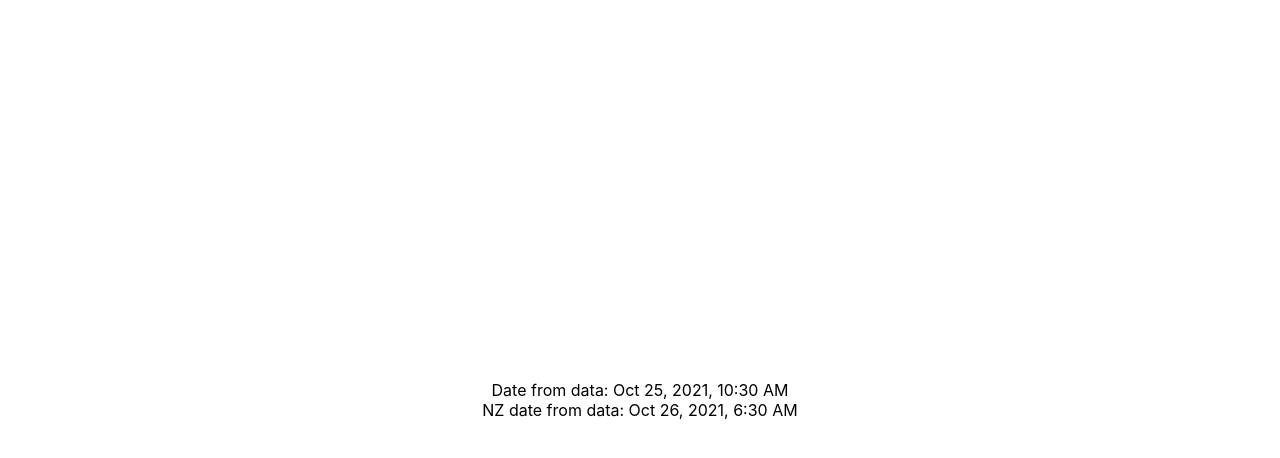
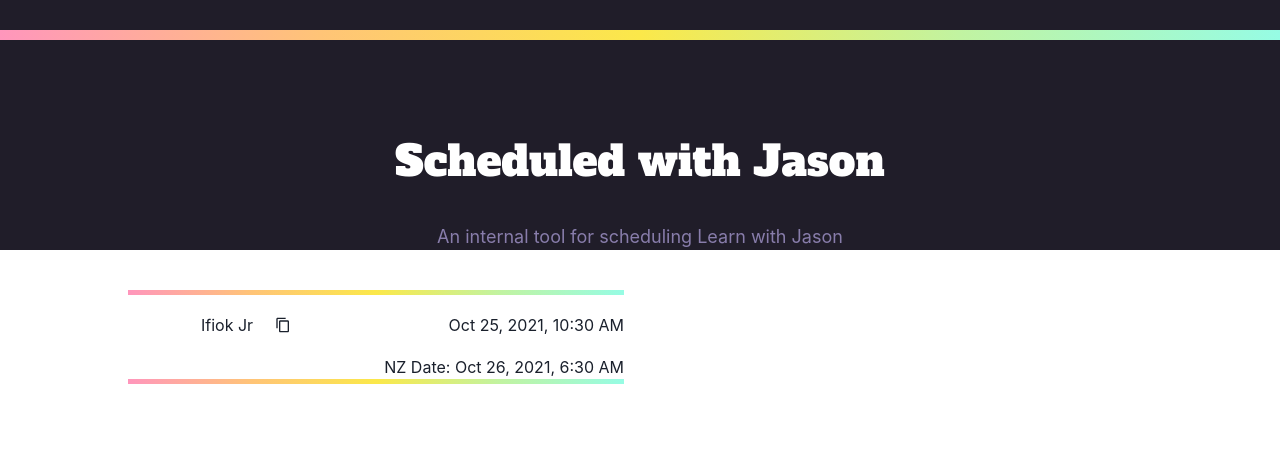
Before and after one commit to MVAodhan/schedule-with-Jason, a Next.js app: page / in a window 1280 px wide. Shown: the top 458 px of the page. Built offline with nearby package versions, Linux system fonts and the light colour scheme.

Commit message:
started the ui and made custom hook

```diff
--- /dev/null
+++ b/components/Container.js
@@ -0,0 +1,18 @@
+import { Box, Grid } from "@chakra-ui/react";
+
+import Episode from "./Episode";
+
+const Container = ({ usDate, nzDate, name }) => {
+  return (
+    <Box as="main" h="100%" w="80vw" d="flex" justifyContent="center">
+      <Grid templateColumns="repeat(2, 1fr)" gap={8} w="100%" mt="40px">
+        <Box w="100%">
+          <Episode usDate={usDate} nzDate={nzDate} name={name} />
+        </Box>
+        <Box w="100%" h="10"></Box>
+      </Grid>
+    </Box>
+  );
+};
+
+export default Container;
--- /dev/null
+++ b/components/CopyButton.js
@@ -0,0 +1,22 @@
+import React from "react";
+import { useClipboard } from "../hooks/useClipboard";
+
+import { IconButton } from "@chakra-ui/react";
+import { CopyIcon } from "@chakra-ui/icons";
+
+const CopyButton = ({ textToCopy }) => {
+  const { isCopied, handleCopy } = useClipboard();
+
+  return (
+    <>
+      <IconButton
+        aria-label="Copy episode guest name"
+        icon={<CopyIcon />}
+        bg="transparent"
+        onClick={() => handleCopy(textToCopy)}
+      />
+    </>
+  );
+};
+
+export default CopyButton;
--- /dev/null
+++ b/components/Episode.js
@@ -0,0 +1,68 @@
+import { useState, useRef } from "react";
+import { Box, Text, IconButton } from "@chakra-ui/react";
+import { CopyIcon } from "@chakra-ui/icons";
+
+import { useClipboard } from "../hooks/useClipboard";
+
+import CopyButton from "./CopyButton";
+
+const Episode = ({ usDate, nzDate, name }) => {
+  const { isCopied, handleCopy } = useClipboard();
+  return (
+    <Box>
+      <Box w="100%">
+        <Box
+          w="100%"
+          h="5px"
+          bgGradient="linear(to-r, #FF96BC, #FFC477, #FBE84A, #C1F3A1, #96FCE4 )"
+        />
+        <Box>
+          <Box
+            d="flex"
+            flexDir="row"
+            alignItems="center"
+            w="100%"
+            mt="10px"
+            justifyContent="space-around"
+          >
+            <Box
+              d="flex"
+              flexDir="row"
+              alignItems="center"
+              justifyContent="center"
+              w="50%"
+            >
+              <Text id="guest" mr="10px" value={name}>
+                {name}
+              </Text>
+
+              <CopyButton textToCopy={name} />
+            </Box>
+            <Box d="flex" justifyContent="flex-end" w="50%">
+              <Text> {usDate}</Text>
+            </Box>
+          </Box>
+          <Box
+            d="flex"
+            flexDir="row"
+            alignItems="center"
+            w="100%"
+            mt="10px"
+            justifyContent="space-around"
+          >
+            <Box d="flex" flexDir="row" justifyContent="flex-end" w="100%">
+              NZ Date: {nzDate}
+            </Box>
+          </Box>
+          <Box
+            w="100%"
+            h="5px"
+            bgGradient="linear(to-r, #FF96BC, #FFC477, #FBE84A, #C1F3A1, #96FCE4 )"
+          />
+        </Box>
+      </Box>
+    </Box>
+  );
+};
+
+export default Episode;
--- /dev/null
+++ b/components/Header.js
@@ -0,0 +1,46 @@
+import React from "react";
+import { Box, Text } from "@chakra-ui/react";
+
+const Header = () => {
+  return (
+    <Box
+      as="header"
+      w="100vw"
+      height="40vh"
+      bgColor="#201D29"
+      d="flex"
+      alignItems="center"
+      flexDir="column"
+    >
+      <Box
+        w="100%"
+        h="10px"
+        bgGradient="linear(to-r, #FF96BC, #FFC477, #FBE84A, #C1F3A1, #96FCE4 )"
+        mt="30px"
+      />
+      <Text
+        as="h1"
+        color="white"
+        fontFamily="Alfa Slab One"
+        mt="90px"
+        fontSize="42px"
+      >
+        Scheduled with Jason
+      </Text>
+      <Box
+        color="#887dab"
+        fontSize="18px"
+        w="auto"
+        d="flex"
+        flexDir="column"
+        mt="30px"
+      >
+        <Text fontSize="18px">
+          An internal tool for scheduling Learn with Jason
+        </Text>
+      </Box>
+    </Box>
+  );
+};
+
+export default Header;
--- /dev/null
+++ b/hooks/useClipboard.js
@@ -0,0 +1,13 @@
+import { useState } from "react";
+import copy from "copy-to-clipboard";
+
+export const useClipboard = () => {
+  const { isCopied, setCopied } = useState(false);
+
+  const handleCopy = (textToCopy) => {
+    let stringToCopy = textToCopy.toString();
+    copy(stringToCopy);
+  };
+
+  return { isCopied, handleCopy };
+};
--- a/package.json
+++ b/package.json
@@ -9,8 +9,14 @@
     "lint": "next lint"
   },
   "dependencies": {
+    "@chakra-ui/icons": "^1.0.16",
+    "@chakra-ui/react": "^1.6.10",
+    "@emotion/react": "^11.4.1",
+    "@emotion/styled": "^11.3.0",
     "@supabase/supabase-js": "^1.24.0",
     "axios": "^0.22.0",
+    "copy-to-clipboard": "^3.3.1",
+    "framer-motion": "^4.1.17",
     "luxon": "^2.0.2",
     "next": "11.1.2",
     "react": "17.0.2",
--- a/pages/_app.js
+++ b/pages/_app.js
@@ -1,7 +1,11 @@
-import '../styles/globals.css'
+import "../styles/globals.css";
 
+import { ChakraProvider } from "@chakra-ui/react";
 function MyApp({ Component, pageProps }) {
-  return <Component {...pageProps} />
+  return (
+    <ChakraProvider>
+      <Component {...pageProps} />
+    </ChakraProvider>
+  );
 }
-
-export default MyApp
+export default MyApp;
--- a/pages/index.js
+++ b/pages/index.js
@@ -7,7 +7,11 @@
 const axios = require("axios");
 import { DateTime } from "luxon";
 
+import Header from "../components/Header";
+import Container from "../components/Container";
+
 export default function Home({ data }) {
+  const name = "Ifiok Jr";
   // Making an object date and timefrom Supabase Date data
   let objFromData = DateTime.fromISO(`${data[0].us_date}T${data[0].us_time}`);
 
@@ -39,11 +43,9 @@
         <meta name="description" content="Generated by create next app" />
         <link rel="icon" href="/favicon.ico" />
       </Head>
+      <Header />
 
-      <main className={styles.main}>
-        <div>Date from data: {ptObjStr}</div>
-        <div>NZ date from data: {nzObjStr}</div>
-      </main>
+      <Container usDate={ptObjStr} nzDate={nzObjStr} name={name} />
     </div>
   );
 }
--- a/styles/globals.css
+++ b/styles/globals.css
@@ -1,3 +1,5 @@
+@import url("https://fonts.googleapis.com/css2?family=Alfa+Slab+One&display=swap");
+
 html,
 body {
   padding: 0;
@@ -13,4 +15,6 @@
 
 * {
   box-sizing: border-box;
+  padding: 0;
+  margin: 0;
 }
```
Also changed, not shown: 1 other file (tests, documents, lock files or other folders).
